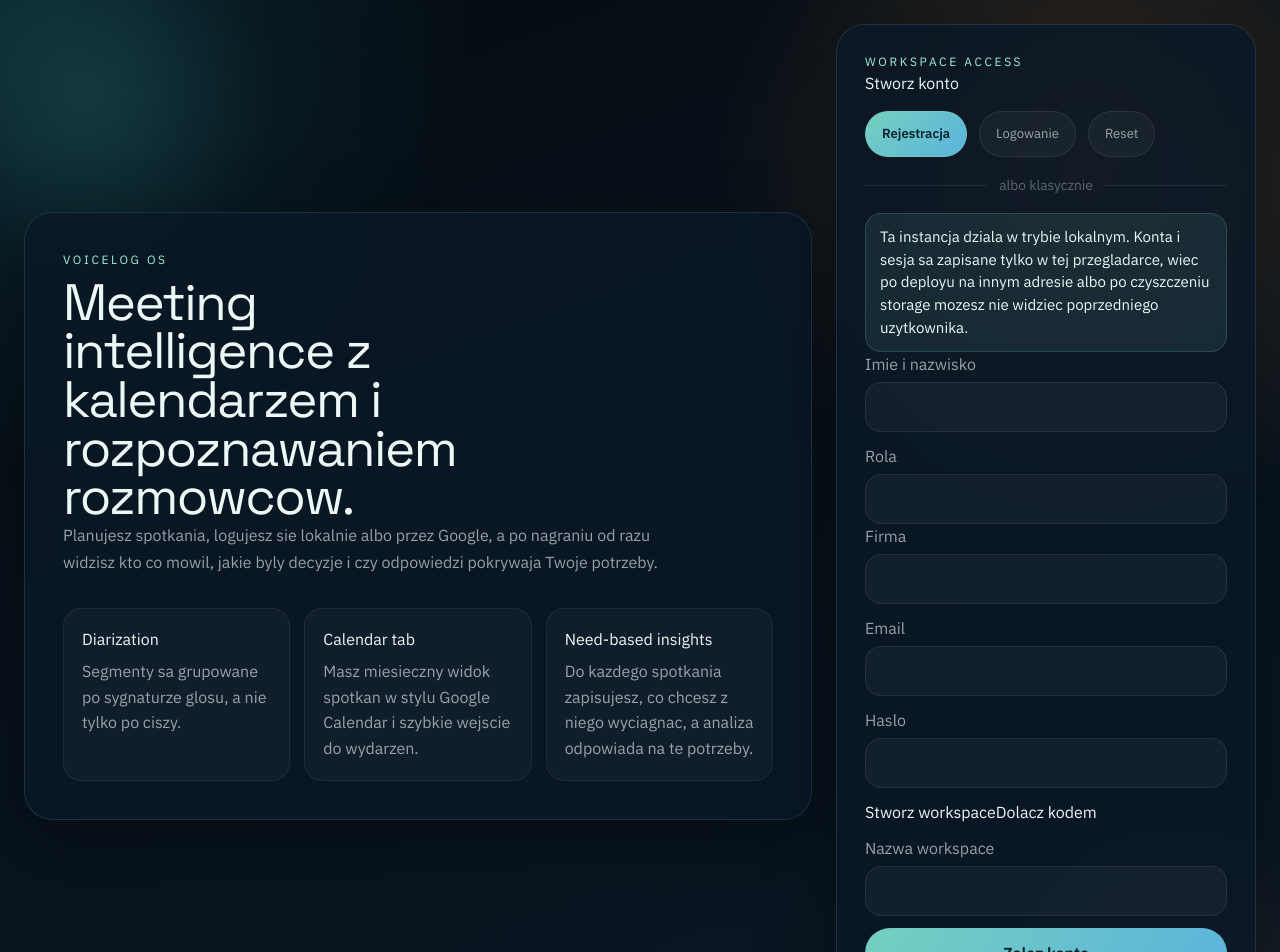
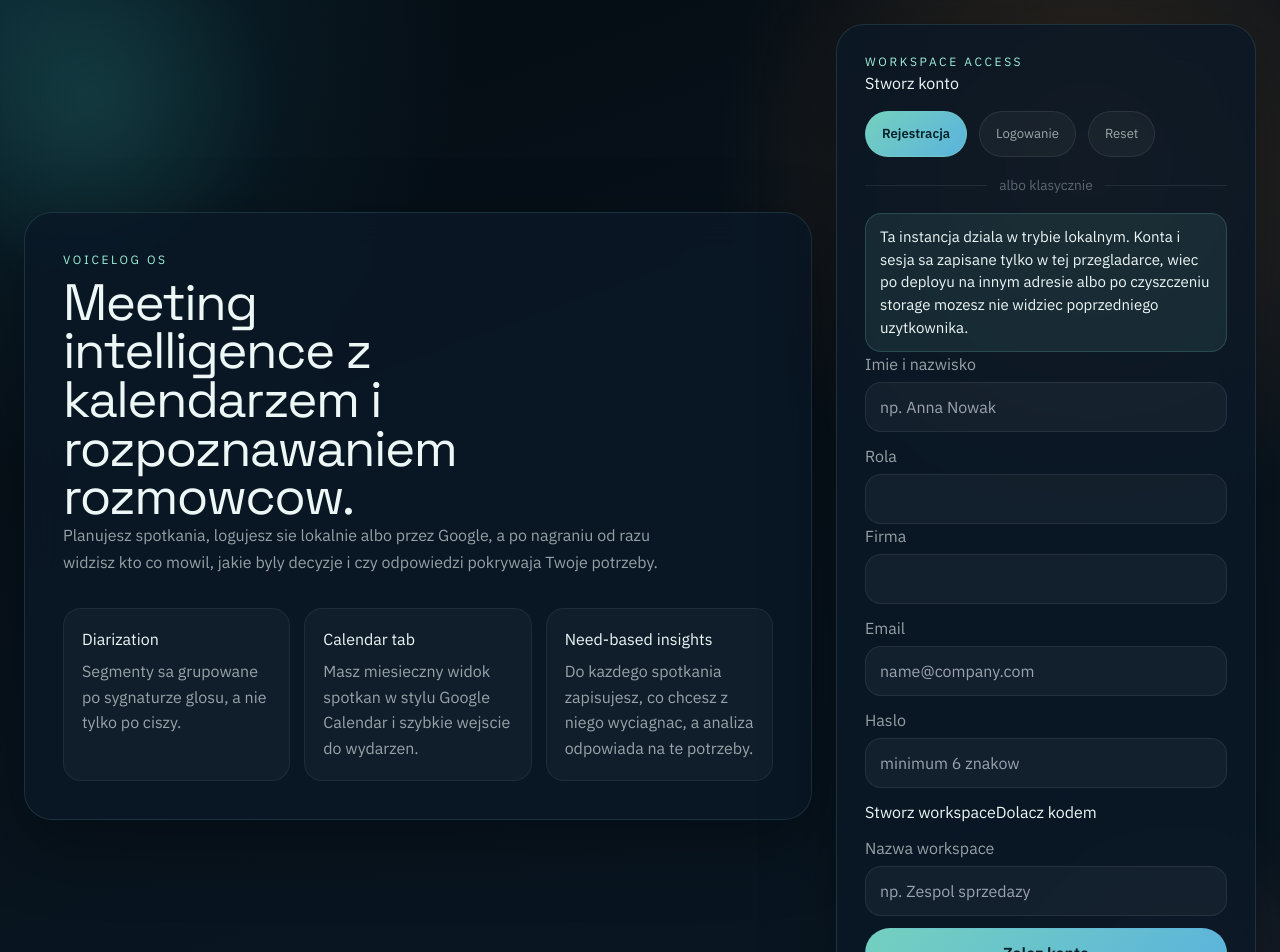
Before and after one commit to maniczko/audioRecorder, a React (Vite) app: page / in a window 1280 px wide. Shown: the top 952 px of the page. Built offline with nearby package versions, Linux system fonts and the light colour scheme; no server answers.

Commit message:
fix(e2e): add missing placeholders to registration form for Playwright tests
E2E smoke test looks up inputs by placeholder text (np. Anna Nowak,
name@company.com, minimum 6 znakow, np. Zespol sprzedazy) but the
AuthScreen.tsx inputs had no placeholder attributes.

```diff
--- a/src/AuthScreen.tsx
+++ b/src/AuthScreen.tsx
@@ -185,6 +185,7 @@ export default function AuthScreen({
                 <label>
                   <span>Imie i nazwisko</span>
                   <input
+                    placeholder="np. Anna Nowak"
                     value={authValues.name}
                     onChange={(event) => setAuthDraft((previous) => ({ ...previous, name: event.target.value }))}
                   />
@@ -212,6 +213,7 @@ export default function AuthScreen({
               <span>Email</span>
               <input
                 type="email"
+                placeholder="name@company.com"
                 value={authValues.email}
                 onChange={(event) => setAuthDraft((previous) => ({ ...previous, email: event.target.value }))}
               />
@@ -220,6 +222,7 @@ export default function AuthScreen({
               <span>Haslo</span>
               <input
                 type="password"
+                placeholder="minimum 6 znakow"
                 value={authValues.password}
                 onChange={(event) => setAuthDraft((previous) => ({ ...previous, password: event.target.value }))}
               />
@@ -248,6 +251,7 @@ export default function AuthScreen({
                   <label>
                     <span>Nazwa workspace</span>
                     <input
+                      placeholder="np. Zespol sprzedazy"
                       value={authValues.workspaceName}
                       onChange={(event) => setAuthDraft((previous) => ({ ...previous, workspaceName: event.target.value }))}
                     />
```
